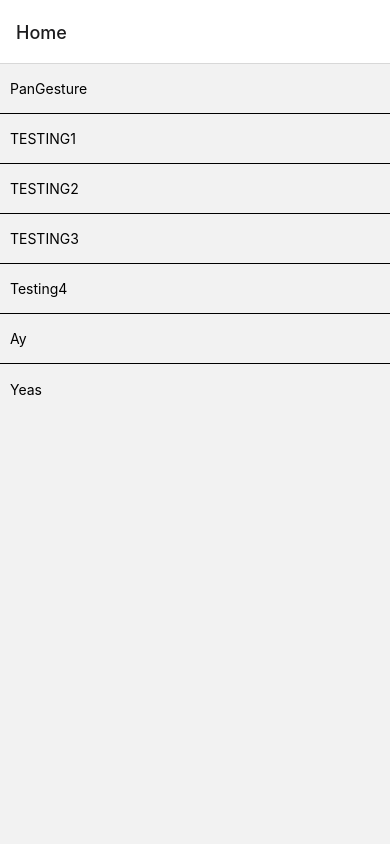
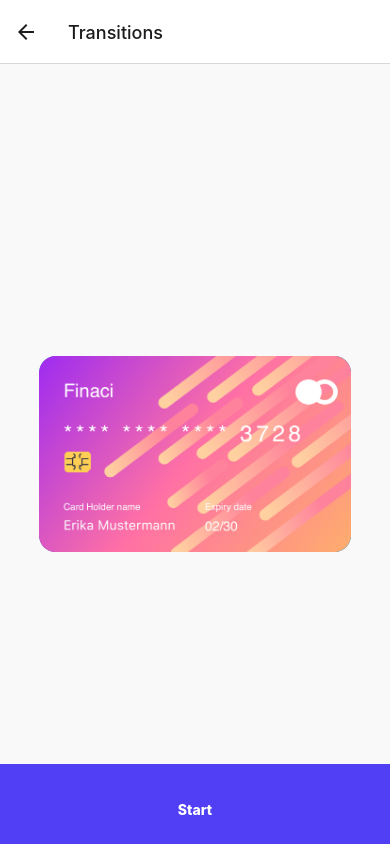
Before and after one commit to branaust/react-native-animations, a React Native app: screen /Transitions in a window 390 px wide. Built offline with nearby package versions, Linux system fonts and the light colour scheme.

Commit message:
Transitions pt 1

```diff
--- a/src/Navigation/index.tsx
+++ b/src/Navigation/index.tsx
@@ -3,12 +3,14 @@
 import { createNativeStackNavigator } from "@react-navigation/native-stack";
 import Home from "../screens/Home";
 import PanGesture from "../screens/PanGesture";
+import Transitions from "../screens/Transitions";
 
 const Stack = createNativeStackNavigator();
 
 export type RootStackParams = {
   Home: undefined;
   PanGesture: undefined;
+  Transitions: undefined;
 };
 
 const Navigation = () => {
@@ -17,6 +19,7 @@
       <Stack.Navigator initialRouteName="Home">
         <Stack.Screen name="Home" component={Home} />
         <Stack.Screen name="PanGesture" component={PanGesture} />
+        <Stack.Screen name="Transitions" component={Transitions} />
       </Stack.Navigator>
     </NavigationContainer>
   );
--- /dev/null
+++ b/src/components/AnimatedCard.tsx
@@ -0,0 +1,46 @@
+import { StyleSheet, Dimensions } from "react-native";
+import Animated from "react-native-reanimated";
+
+import type { Cards } from "./Card";
+import Card from "./Card";
+import styled from "styled-components/native";
+import useWindowDimensions from "../hooks/useWindowDimensions";
+
+const styles = StyleSheet.create({
+  overlay: {
+    ...StyleSheet.absoluteFillObject,
+    justifyContent: "center",
+    alignItems: "center",
+  },
+});
+
+interface AnimatedCardProps {
+  toggled: boolean;
+  idx: number;
+  card: Cards;
+}
+
+const AnimatedCard = ({ card, toggled, idx }: AnimatedCardProps) => {
+  const { screenWidth } = useWindowDimensions();
+  const origin = -(screenWidth / 2);
+  const alpha = toggled ? ((idx - 1) * Math.PI) / 6 : 0;
+  const style = {
+    transform: [
+      { translateX: origin },
+      { rotate: `${alpha}rad` },
+      { translateX: -origin },
+    ],
+  };
+  return (
+    <Container style={[styles.overlay, style]}>
+      <Card {...{ card }} />
+    </Container>
+  );
+};
+
+const Container = styled(Animated.View)`
+  justify-content: center;
+  align-items: center;
+`;
+
+export default AnimatedCard;
--- /dev/null
+++ b/src/components/BottomButton.tsx
@@ -0,0 +1,39 @@
+import * as React from "react";
+import { SafeAreaView } from "react-native";
+import styled from "styled-components/native";
+
+interface ButtonProps {
+  label: string;
+  primary?: boolean;
+  onPress: () => void;
+}
+
+const BottomButton = ({ label, primary, onPress }: ButtonProps) => {
+  return (
+    <StyledTouchable {...{ onPress }}>
+      <SafeAreaView accessible>
+        <TextWrap>
+          <StyledText>{label}</StyledText>
+        </TextWrap>
+      </SafeAreaView>
+    </StyledTouchable>
+  );
+};
+
+const StyledTouchable = styled.TouchableOpacity`
+  background-color: #513ff6;
+  justify-content: center;
+  align-items: center;
+  height: 80px;
+`;
+
+const TextWrap = styled.View`
+  padding-top: 10px;
+`;
+
+const StyledText = styled.Text`
+  color: #fff;
+  font-weight: 800;
+`;
+
+export default BottomButton;
--- a/src/screens/Home.tsx
+++ b/src/screens/Home.tsx
@@ -5,15 +5,7 @@
 import { useNavigation } from "@react-navigation/native";
 import { RootStackParams } from "../Navigation";
 
-const ListOptions = [
-  "PanGesture",
-  "TESTING1",
-  "TESTING2",
-  "TESTING3",
-  "Testing4",
-  "Ay",
-  "Yeas",
-];
+const ListOptions = ["PanGesture", "Transitions"];
 
 interface ListItemProps {
   item: string;
--- /dev/null
+++ b/src/screens/Transitions.tsx
@@ -0,0 +1,30 @@
+import React, { useState } from "react";
+import styled from "styled-components/native";
+
+import AnimatedCard from "../components/AnimatedCard";
+
+import { cards } from "../components/Card";
+import BottomButton from "../components/BottomButton";
+const Transitions = () => {
+  const [toggled, setToggled] = useState(false);
+  return (
+    <Container style={{ flex: 1 }}>
+      {cards.slice(0, 3).map((card, idx) => (
+        <AnimatedCard key={card} {...{ idx, card, toggled }} />
+      ))}
+      <BottomButton
+        label={toggled ? "Reset" : "Start"}
+        primary
+        onPress={() => setToggled((prev) => !prev)}
+      />
+    </Container>
+  );
+};
+
+const Container = styled.View`
+  flex: 1;
+  background-color: #f9f9f9;
+  justify-content: flex-end;
+`;
+
+export default Transitions;
```
